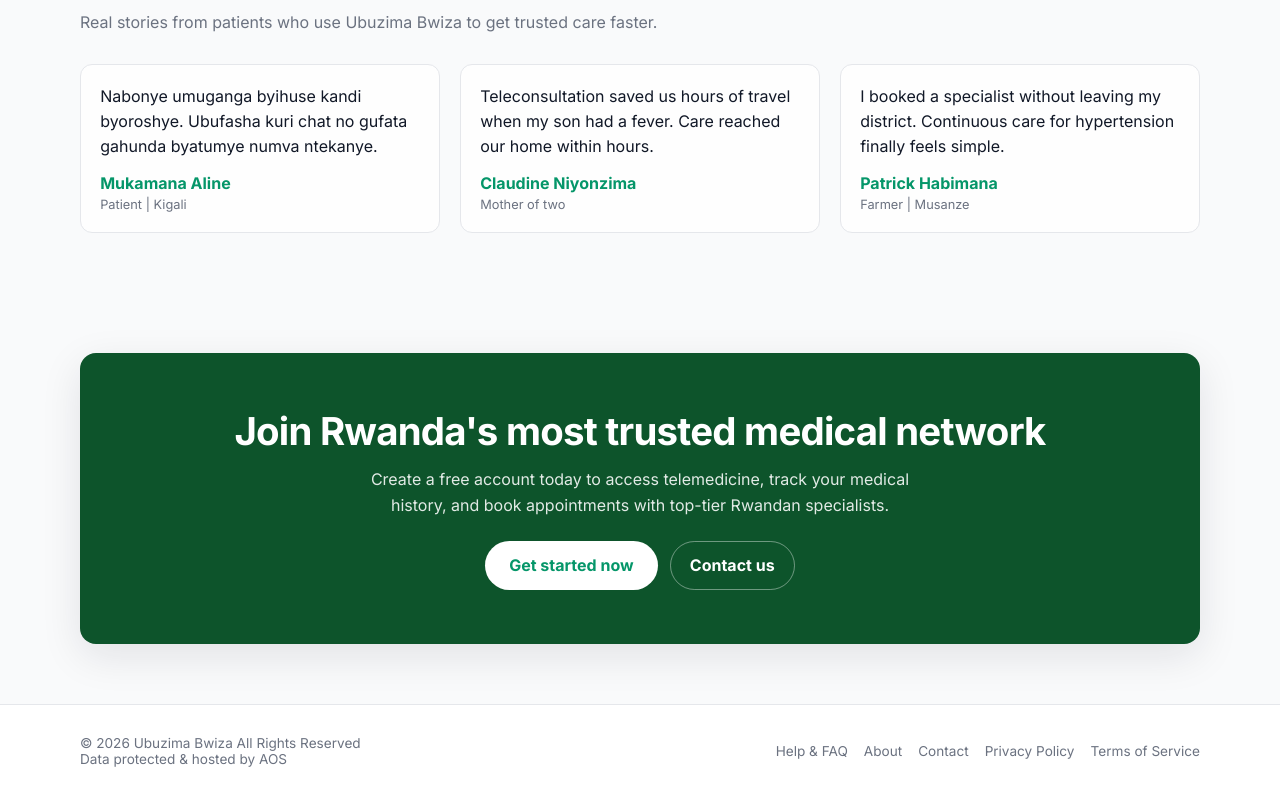
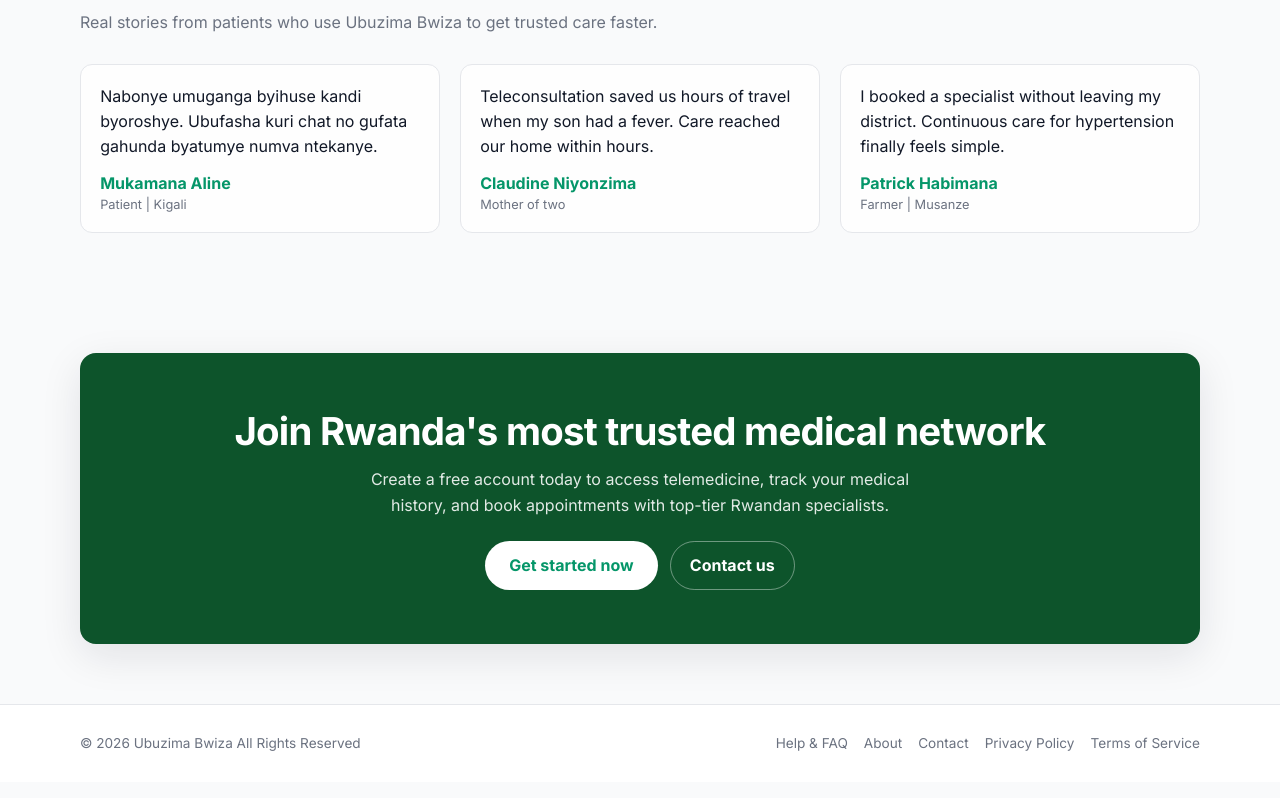
Before and after one commit to isherve/ubuzima-bwiza, a React (Vite) app: page / in a window 1280 px wide. Shown: the part 2610-3408 px from the top of the page. Built offline with nearby package versions, Linux system fonts and the light colour scheme.

Commit message:
Remove AOS hosting line from the footer.

```diff
--- a/src/components/Layout.tsx
+++ b/src/components/Layout.tsx
@@ -91,7 +91,6 @@ export function Footer() {
           <p>
             © {new Date().getFullYear()} Ubuzima Bwiza {t('footer.rights')}
           </p>
-          <p>{t('footer.hosted')}</p>
         </div>
         <div className="footer-links">
           <Link to="/help">{t('nav.help')}</Link>
--- a/src/i18n/locales/en.json
+++ b/src/i18n/locales/en.json
@@ -24,8 +24,7 @@
     "switchToDark": "Switch to dark mode"
   },
   "footer": {
-    "rights": "All Rights Reserved",
-    "hosted": "Data protected & hosted by AOS"
+    "rights": "All Rights Reserved"
   },
   "common": {
     "book": "Book",
--- a/src/i18n/locales/fr.json
+++ b/src/i18n/locales/fr.json
@@ -24,8 +24,7 @@
     "switchToDark": "Passer au mode sombre"
   },
   "footer": {
-    "rights": "Tous droits réservés",
-    "hosted": "Données protégées et hébergées par AOS"
+    "rights": "Tous droits réservés"
   },
   "common": {
     "book": "Réserver",
--- a/src/i18n/locales/rw.json
+++ b/src/i18n/locales/rw.json
@@ -24,8 +24,7 @@
     "switchToDark": "Hindura ku isura y'umwijima"
   },
   "footer": {
-    "rights": "Uburenganzira bwose burabitswe",
-    "hosted": "Amakuru arindwa kandi abikwa na AOS"
+    "rights": "Uburenganzira bwose burabitswe"
   },
   "common": {
     "book": "Fata gahunda",
```
